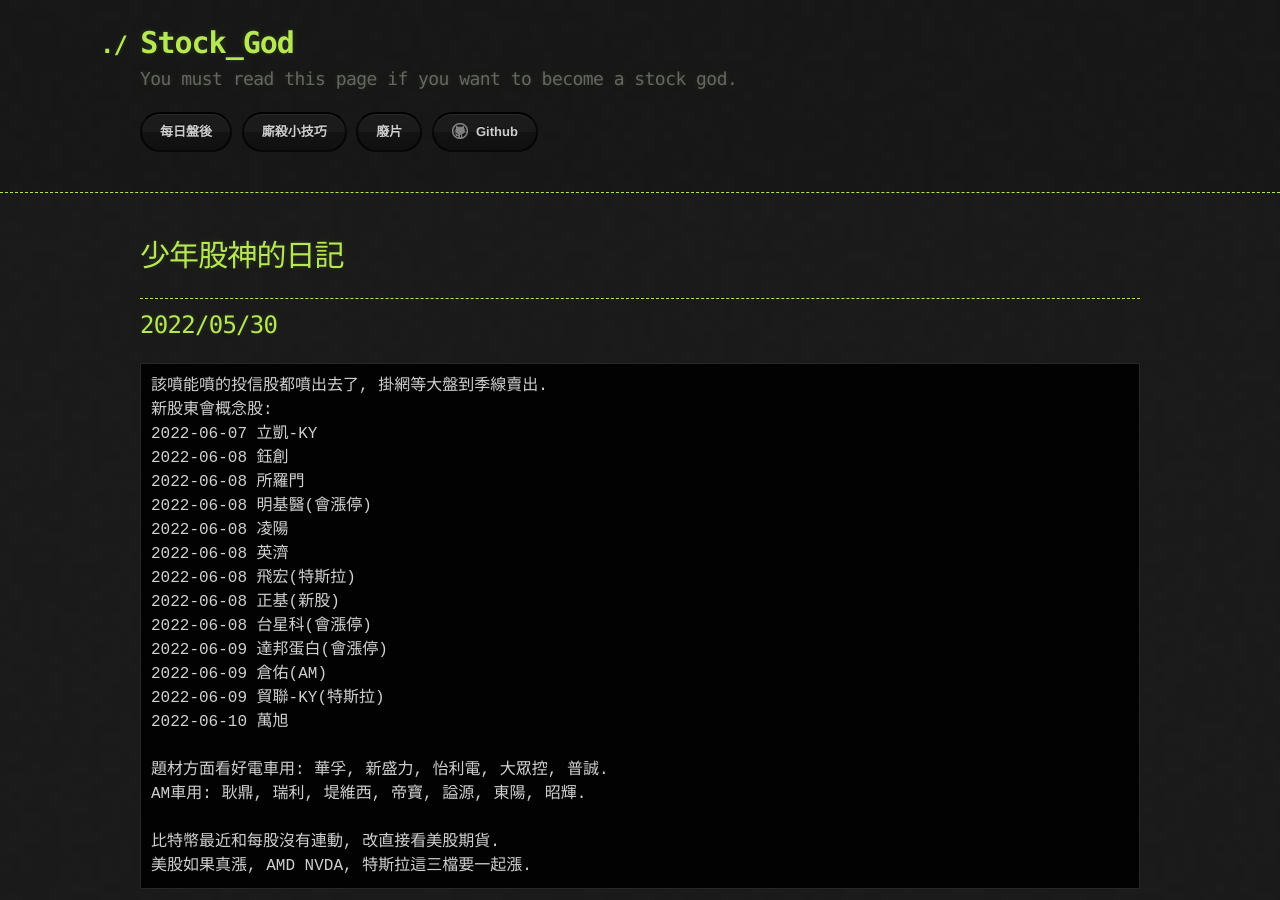
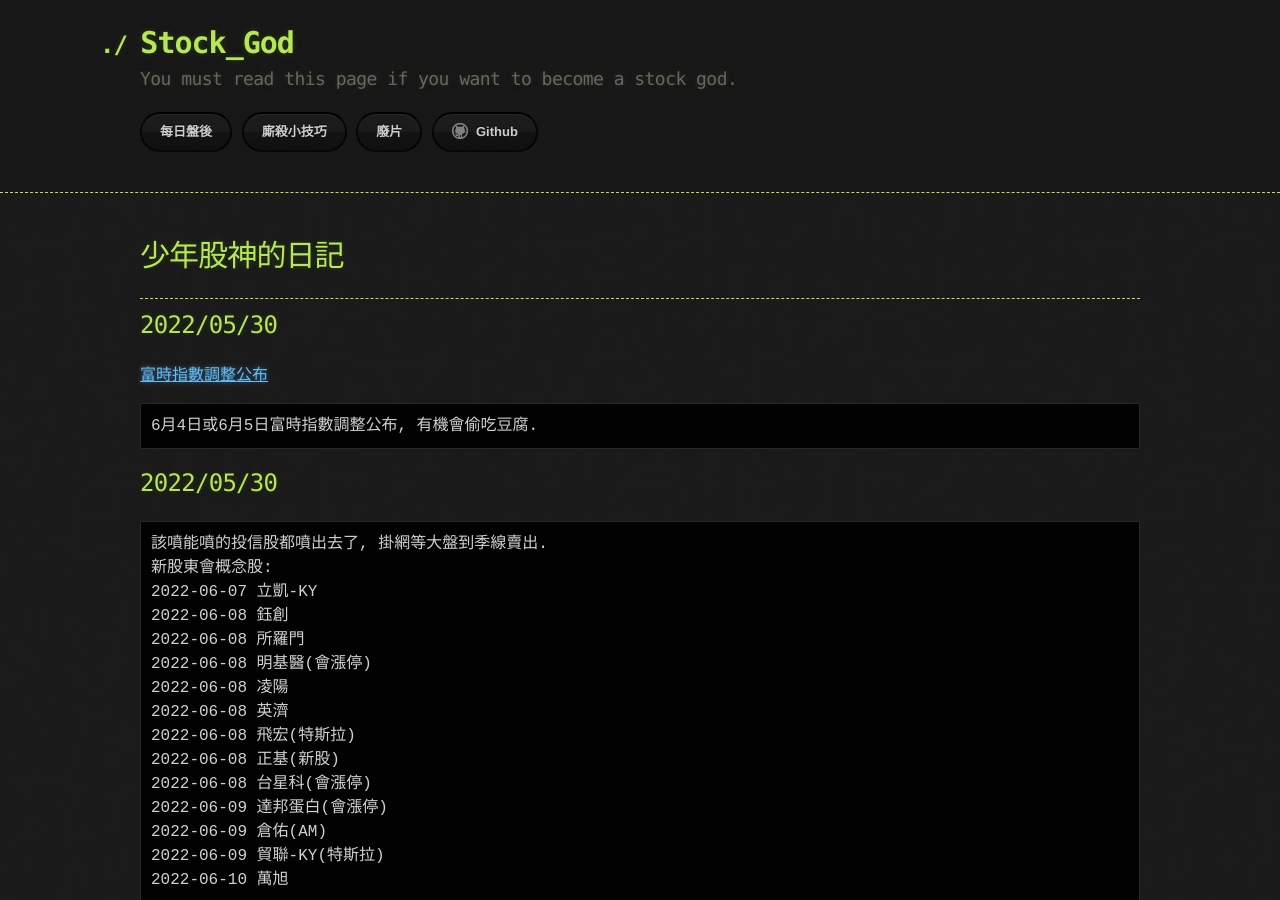
Before and after one commit to lepg5487/Stock_God, a Jekyll site: the page built from index.md, in a window 1280 px wide and 900 px high. Built offline with Jekyll 4.4.1, drawn with Linux system fonts in a browser that asks for light colours; our own code applies the rules of GitHub Pages for plain Markdown files.

Commit message:
Update index.md

````diff
--- a/index.md
+++ b/index.md
@@ -5,6 +5,11 @@ layout: testlayouts
 # 少年股神的日記
 
 ---
+## 2022/05/30
+[富時指數調整公布](https://www.taiwanindex.com.tw/technicalNotice/index?count=100&year_range=&month_range=&category=&keyword=%E5%AF%8C%E6%99%82%E5%9C%8B%E9%9A%9B)
+```
+6月4日或6月5日富時指數調整公布, 有機會偷吃豆腐.
+```
 
 ## 2022/05/30
 ```
````
